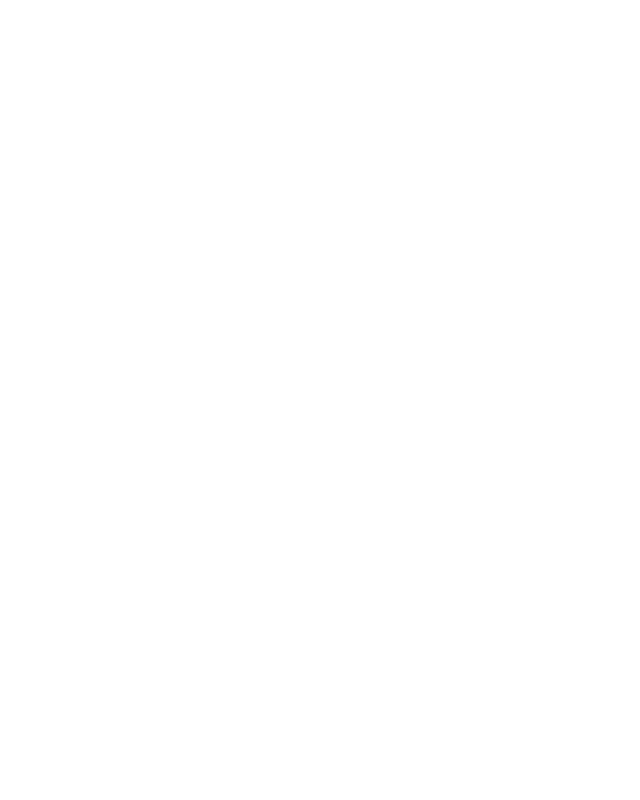
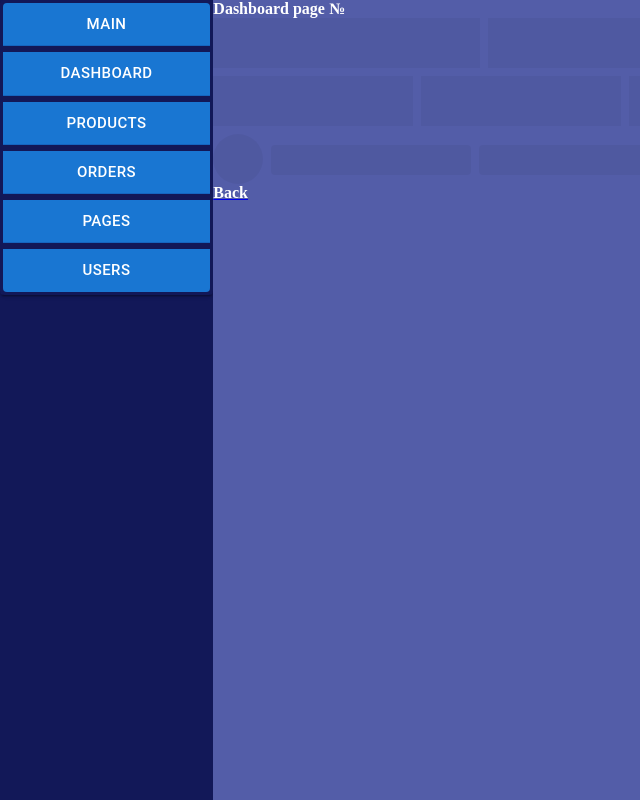
Before and after one commit to Sergey-Nag/mf-admin-app, a React app: page /DashboardPage in a window 1280 px wide. Before the commit this address had no page. Shown: the whole page, without its empty margins (0-640 px from the left). Built offline with nearby package versions, Linux system fonts and the light colour scheme.

Commit message:
Add navigation to dashboard

```diff
--- a/src/App.css
+++ b/src/App.css
@@ -5,5 +5,5 @@
 }
 
 .app {
-    color: red
+    color: rgb(0, 195, 255)
 }
--- a/src/App.jsx
+++ b/src/App.jsx
@@ -1,16 +1,21 @@
 import React from 'react';
+import { Grid } from '@mui/material';
 import {
     BrowserRouter, Link, Route, Routes,
 } from 'react-router-dom';
 import { Dashboard } from './pages/dashboard/Dashboard';
 import { DashboardPage } from './pages/dashboard-page/DashboardPage';
 import styles from './App.css';
+import Users from './pages/users/Users';
+import Orders from './pages/orders/Orders';
+import ProductsPage from './pages/products/Products';
+import SidebarPages from './pages/sidebar-pages/SidebarPages';
 
 function Main() {
     return (
         <div className={styles.app}>
             <h2>Admin Panel</h2>
-            <Link to="/dashboard">To dashboard</Link>
+            <Link to="/dashboard" style={{ color: 'white' }}>To dashboard</Link>
         </div>
     );
 }
@@ -18,12 +23,28 @@
 function App({ basename = '' }) {
     return (
         <BrowserRouter basename={basename}>
-            <Routes>
-                <Route path="/" element={<Main />} />
-                <Route path="/dashboard" element={<Dashboard />}>
-                    <Route path=":id" element={<DashboardPage />} />
-                </Route>
-            </Routes>
+            <Grid container>
+                <div style={{ width: '100%', display: 'flex' }}>
+                    <Grid item xs={2}>
+                        <div>
+                            <Dashboard />
+                        </div>
+                    </Grid>
+                    <Grid item xs={10}>
+                        <div style={{ height: '100vh', backgroundColor: '#535da8' }}>
+                            <Routes>
+                                <Route path="/" element={<Main />} />
+                                <Route path="/dashboard" element={<Dashboard />} />
+                                <Route path="/DashboardPage" element={<DashboardPage />} />
+                                <Route path="/ProductsPage" element={<ProductsPage />} />
+                                <Route path="/Orders" element={<Orders />} />
+                                <Route path="/SidebarPages" element={<SidebarPages />} />
+                                <Route path="/Users" element={<Users />} />
+                            </Routes>
+                        </div>
+                    </Grid>
+                </div>
+            </Grid>
         </BrowserRouter>
     );
 }
--- a/src/pages/dashboard-page/DashboardPage.jsx
+++ b/src/pages/dashboard-page/DashboardPage.jsx
@@ -7,7 +7,7 @@
     console.log(params);
     return (
         <>
-            Dashboard page №{params.id}
+            <h4 style={{ color: 'white' }}>Dashboard page №{params.id}</h4>
             <Grid container gap>
                 <Grid item xs={3}>
                     <Skeleton variant="rectangular" width="100%" height={50} />
@@ -33,7 +33,7 @@
                     <Skeleton variant="rectangular" width={500} height={50} />
                 </Grid>
             </Grid>
-            <Link to="/dashboard">Back</Link>
+            <Link to="/dashboard"><h4 style={{ color: 'white' }}>Back</h4></Link>
         </>
     );
 }
--- a/src/pages/dashboard/Dashboard.css
+++ b/src/pages/dashboard/Dashboard.css
@@ -1,7 +1,11 @@
 .dashboard {
-    color: blue;
+    color: #f507edfc;
 }
 
 .list {
     font-size: 2em;
 }
+.btnMain :active{
+
+    background-color: rgb(92, 147, 211);
+}
--- a/src/pages/dashboard/Dashboard.jsx
+++ b/src/pages/dashboard/Dashboard.jsx
@@ -1,14 +1,20 @@
 import React from 'react';
 import { Link, Outlet } from 'react-router-dom';
+import Button from '@mui/material/Button';
+import ButtonGroup from '@mui/material/ButtonGroup';
 import styles from './Dashboard.css';
 
 export function Dashboard() {
     return (
-        <>
-
-            Dashboard page
-            <Link to="/">Main</Link>
-        </>
-
+        <div style={{ height: '100vh', backgroundColor: '#121858' }}>
+            <ButtonGroup style={{ width: '100%', margin: '0px' }} size="large" color="primary" orientation="vertical" variant="contained" aria-label="outlined primary button group">
+                <Link to="/"><Button className={styles.btnMain} style={{ margin: '3px', width: '97%' }}>Main</Button></Link>
+                <Link to="/DashboardPage"><Button style={{ margin: '3px', width: '97%' }}>Dashboard</Button></Link>
+                <Link to="/ProductsPage"><Button style={{ margin: '3px', width: '97%' }}>Products</Button></Link>
+                <Link to="/Orders"><Button style={{ margin: '3px', width: '97%' }}>Orders</Button></Link>
+                <Link to="/SidebarPages"><Button style={{ margin: '3px', width: '97%' }}>Pages</Button></Link>
+                <Link to="/Users"><Button style={{ margin: '3px', width: '97%' }}>Users</Button></Link>
+            </ButtonGroup>
+        </div>
     );
 }
--- /dev/null
+++ b/src/pages/orders/Orders.jsx
@@ -0,0 +1,11 @@
+import React from 'react';
+
+function Orders() {
+    return (
+        <div style={{ display: 'flex', justifyContent: 'center' }}>
+            <h2 style={{ marginTop: '50vh', color: 'white' }}>Orders</h2>
+        </div>
+    );
+}
+
+export default Orders;
--- /dev/null
+++ b/src/pages/products/Products.jsx
@@ -0,0 +1,11 @@
+import React from 'react';
+
+function ProductsPage() {
+    return (
+        <div style={{ display: 'flex', justifyContent: 'center' }}>
+            <h2 style={{ marginTop: '50vh', color: 'white' }}>Producs</h2>
+        </div>
+    );
+}
+
+export default ProductsPage;
--- /dev/null
+++ b/src/pages/sidebar-pages/SidebarPages.jsx
@@ -0,0 +1,11 @@
+import React from 'react';
+
+function SidebarPages() {
+    return (
+        <div style={{ display: 'flex', justifyContent: 'center' }}>
+            <h2 style={{ marginTop: '50vh', color: 'white' }}>Pages</h2>
+        </div>
+    );
+}
+
+export default SidebarPages;
--- /dev/null
+++ b/src/pages/users/Users.jsx
@@ -0,0 +1,11 @@
+import React from 'react';
+
+function Users() {
+    return (
+        <div style={{ display: 'flex', justifyContent: 'center' }}>
+            <h2 style={{ marginTop: '50vh', color: 'white' }}>Users</h2>
+        </div>
+    );
+}
+
+export default Users;
```
